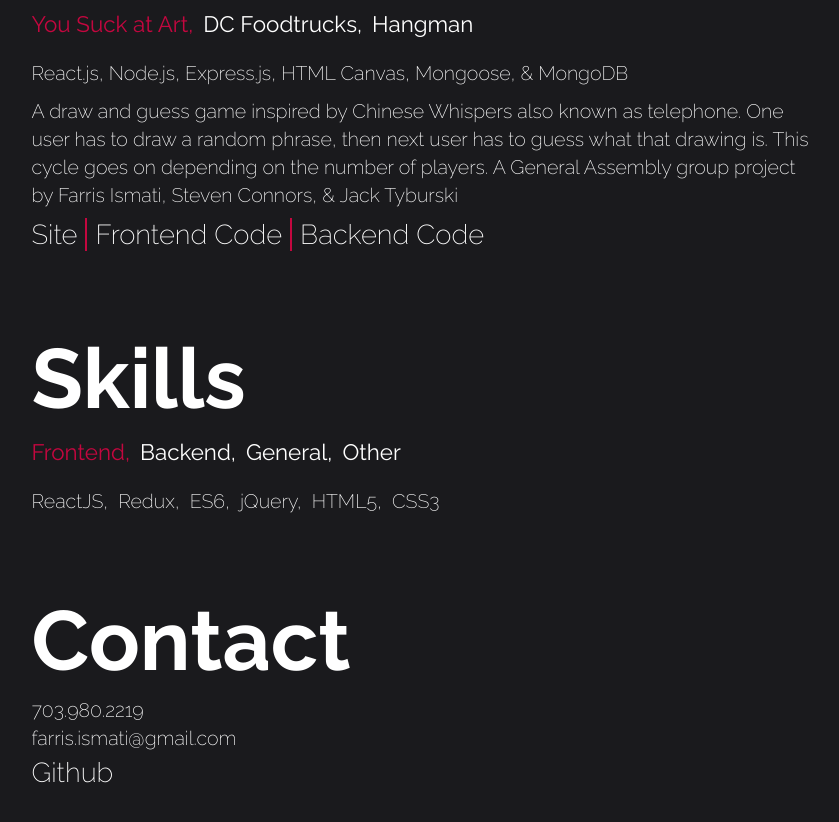
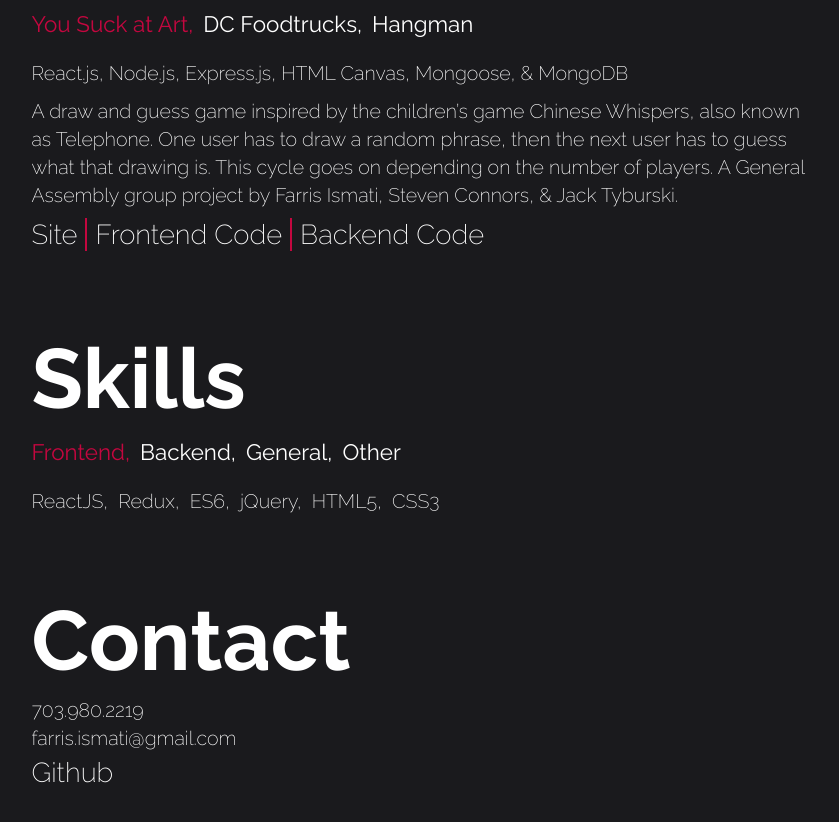
Before and after one commit to FarrisIsmati/portfolio, a React (Create React App) app in the folder portfolio/: page / in a window 1280 px wide. Shown: the part 934-1756 px from the top of the page, without its empty margins (213-1052 px from the left). Built offline with nearby package versions, Linux system fonts and the light colour scheme.

Commit message:
description changes

```diff
--- a/portfolio/src/Projects/Projects.js
+++ b/portfolio/src/Projects/Projects.js
@@ -13,7 +13,7 @@
           <Content data={
             {
               'You Suck at Art,': {
-                info: 'A draw and guess game inspired by Chinese Whispers also known as telephone. One user has to draw a random phrase, then next user has to guess what that drawing is. This cycle goes on depending on the number of players. A General Assembly group project by Farris Ismati, Steven Connors, & Jack Tyburski',
+                info: 'A draw and guess game inspired by the children’s game Chinese Whispers, also known as Telephone. One user has to draw a random phrase, then the next user has to guess what that drawing is. This cycle goes on depending on the number of players. A General Assembly group project by Farris Ismati, Steven Connors, & Jack Tyburski.',
                 github: 'https://github.com/FarrisIsmati/telestrations_online',
                 backend: 'https://github.com/StevenC53/telestrations_online_back_end',
                 projects: true,
@@ -22,14 +22,14 @@
                 active: true
               },
               'DC Foodtrucks,': {
-                info: 'A concept website of a centeralized hub for all DC metro area food trucks. Users can see the locations of the food trucks, comment on the trucks, and look up more information. Food truck owners can make a new trucks and set their locations. A General Assembly project.', projects: true,
+                info: 'A concept website for tracking all DC metro area food trucks. Users can see the locations of the food trucks, comment on the trucks, and look up more information. Food truck owners can add new trucks and set their locations. A General Assembly project.', projects: true,
                 github: 'https://github.com/FarrisIsmati/food-truck-dc',
                 tech: 'Ruby on Rails, Devise, Cancan, JQuery, Google Maps API, Punchbox, Geocoder',
                 image: 'https://image.ibb.co/gzC7Ew/Screen_Shot_2018_01_03_at_9_40_25_AM.png', link: 'https://dc-food-trucks.herokuapp.com/companies',
                 active: false
               },
               'Hangman': {
-                info: 'A recreated version of hangman. Players are prompted with a random word they need to guess. Players only have 7 guesses to figure out the word. If you guess the word correctly your score increases and gets reset if incorrect. Your overall high score remains throughout. A General Assembly Project.',
+                info: 'A recreated version of Hangman. Players are prompted with a random word they need to guess. Players only have 7 guesses to figure out the word. If you guess the word correctly your score increases and if you guess incorrectly, your score gets reset. Overall high scores are saved. A General Assembly Project.',
                 projects: true,
                 github: 'https://github.com/FarrisIsmati/farris-hangman',
                 tech: 'jQuery, HTML5, CSS3',
```
